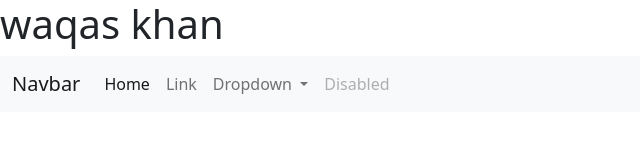
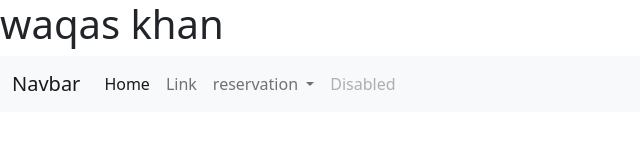
Before and after one commit to waqas1644/waqas, a plain HTML site: page index.html in a window 1280 px wide. Shown: the full height of the page, 0-640 px from the left. Drawn offline with nearby package versions, Linux system fonts and the light colour scheme.

Commit message:
vbar uopdated`

```diff
--- a/index.html
+++ b/index.html
@@ -25,7 +25,7 @@
               </li>
               <li class="nav-item dropdown">
                 <a class="nav-link dropdown-toggle" href="#" id="navbarDropdown" role="button" data-bs-toggle="dropdown" aria-expanded="false">
-                  Dropdown
+                  reservation
                 </a>
                 <ul class="dropdown-menu" aria-labelledby="navbarDropdown">
                   <li><a class="dropdown-item" href="#">Action</a></li>
```
